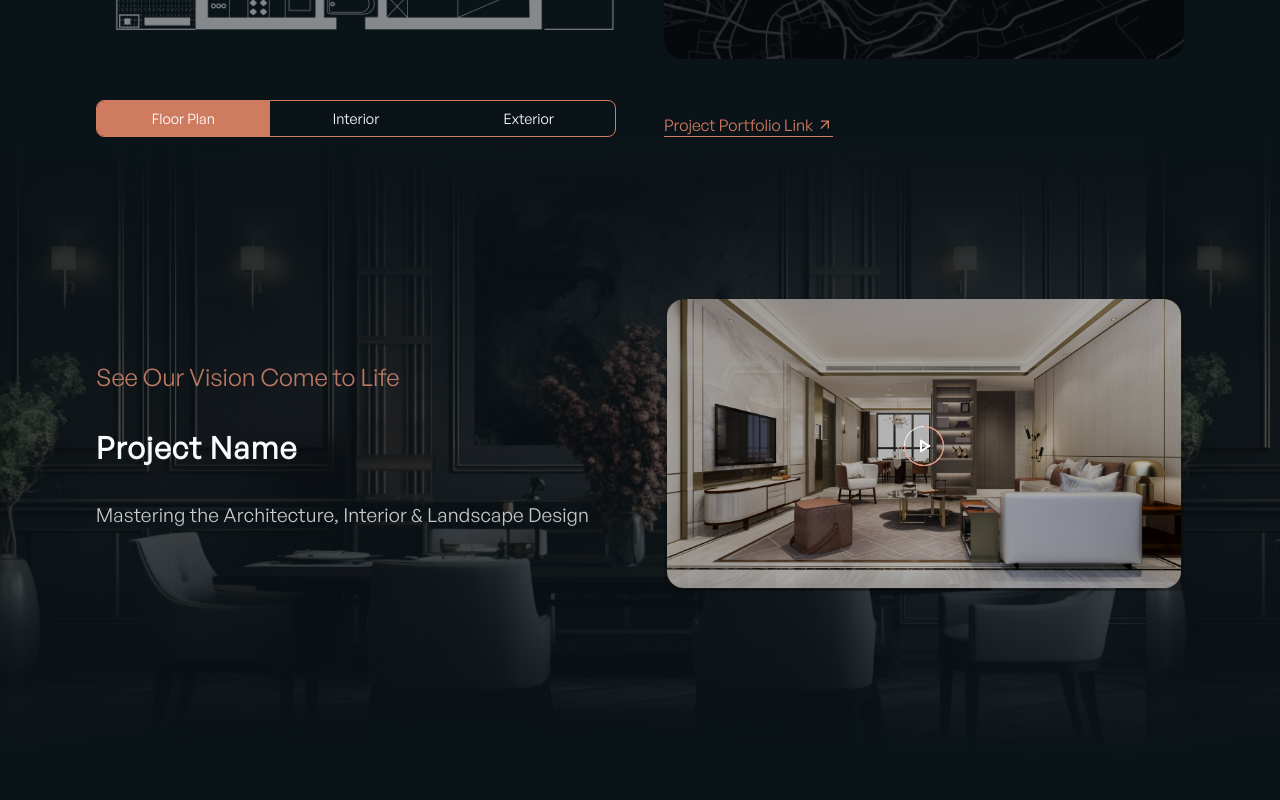
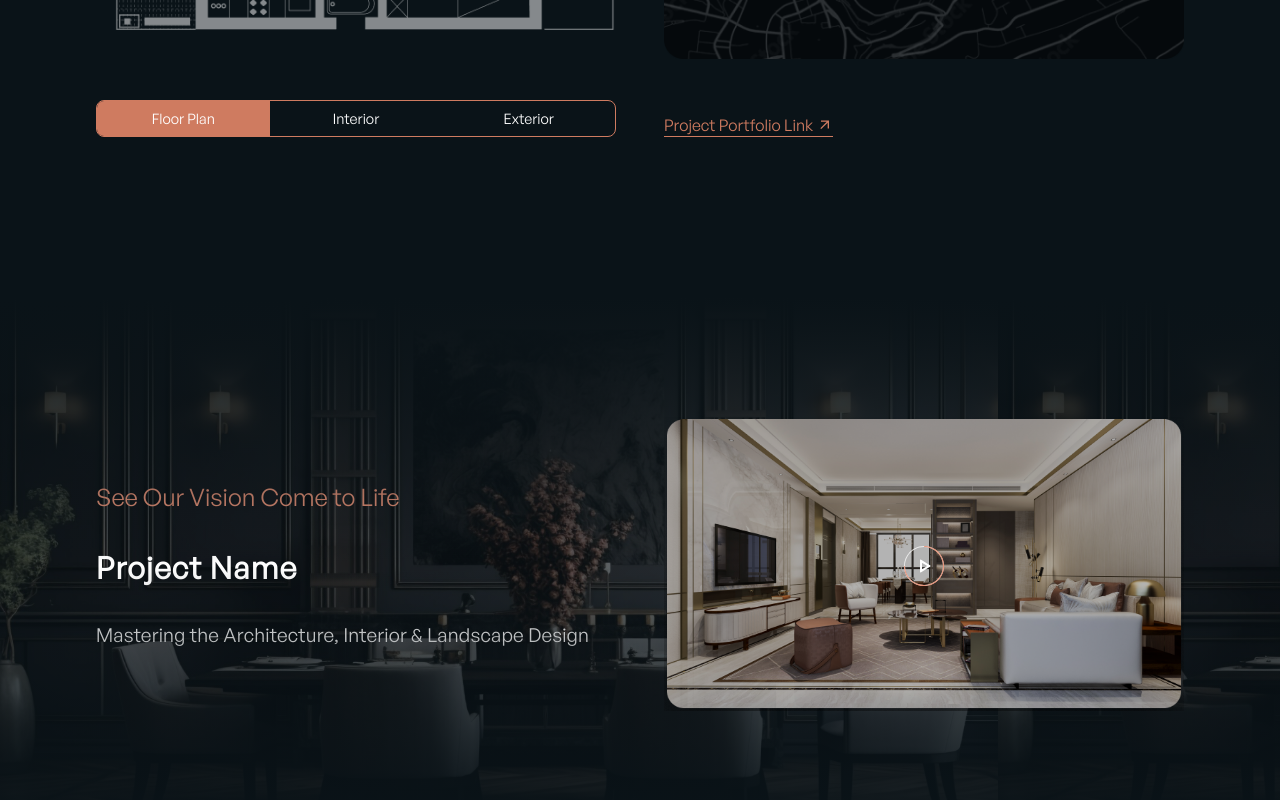
Before and after one commit to ShubhamS06/L_and_C_web, a React (Vite) app: page / in a window 1280 px wide. Shown: the part 1480-2280 px from the top of the page. Built offline with nearby package versions, Linux system fonts and the light colour scheme.

Commit message:
fix: experienceSection layout

```diff
--- a/src/containers/experienceSection/experienceSection.module.css
+++ b/src/containers/experienceSection/experienceSection.module.css
@@ -1,8 +1,8 @@
 .container {
     position: relative;
+    margin: 20rem auto;
     width: calc(100% - 15%);
-    padding: 20rem 7.5%;
-    margin-inline: auto;
+    padding: 15rem 7.5%;
     --gap: 6rem;
     gap: var(--gap);
     background: url("/experienceSection-bg.png");
```
